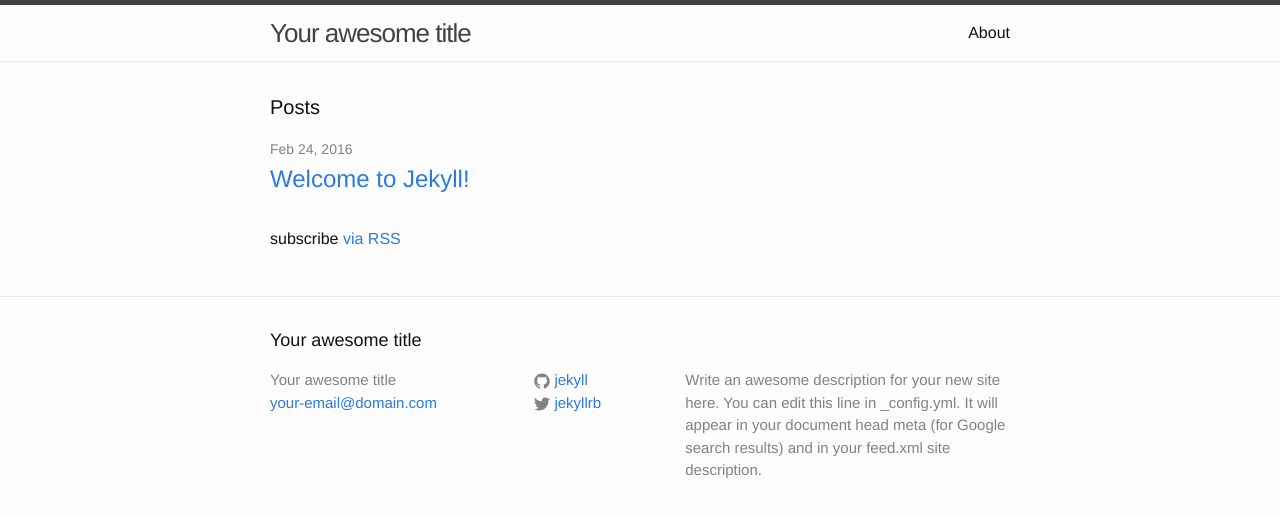
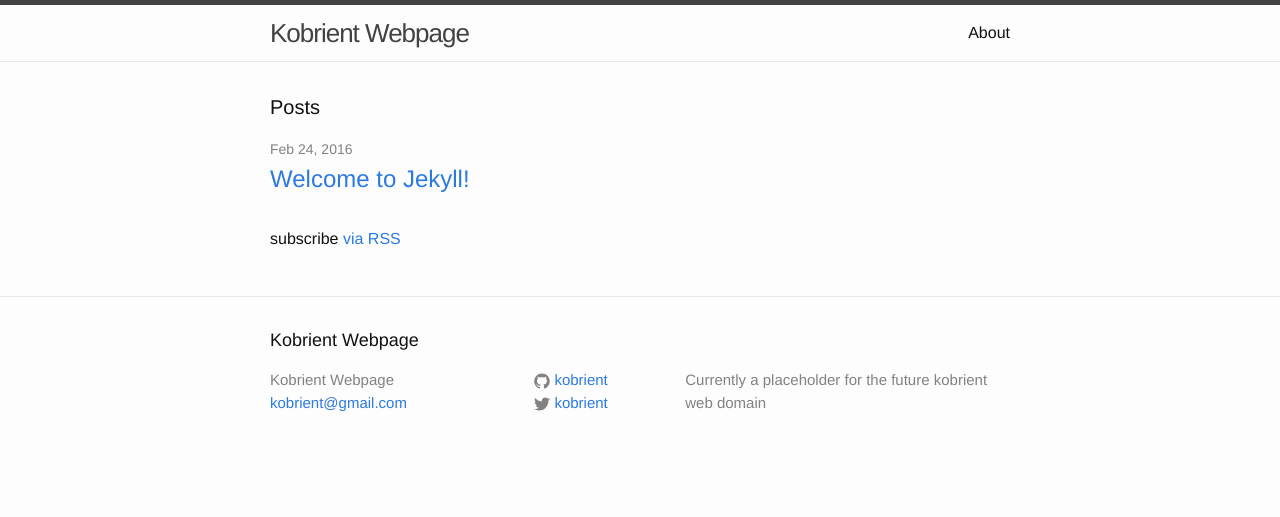
Before and after one commit to kobrient/kobrient.github.io, a Jekyll site: the page built from index.html, in a window 1280 px wide. Shown: the top 517 px of the page. Built offline with Jekyll 4.4.1, drawn with Linux system fonts in a browser that asks for light colours.

Commit message:
Can you hear me now?

```diff
--- a/_config.yml
+++ b/_config.yml
@@ -6,16 +6,14 @@
 # 'jekyll serve'. If you change this file, please restart the server process.
 
 # Site settings
-title: Your awesome title
-email: your-email@domain.com
+title: Kobrient Webpage
+email: kobrient@gmail.com
 description: > # this means to ignore newlines until "baseurl:"
-  Write an awesome description for your new site here. You can edit this
-  line in _config.yml. It will appear in your document head meta (for
-  Google search results) and in your feed.xml site description.
+  Currently a placeholder for the future kobrient web domain
 baseurl: "" # the subpath of your site, e.g. /blog
-url: "http://yourdomain.com" # the base hostname & protocol for your site
-twitter_username: jekyllrb
-github_username:  jekyll
+url: "http://kobrient.com" # the base hostname & protocol for your site
+twitter_username: kobrient
+github_username:  kobrient
 
 # Build settings
 markdown: kramdown
```
